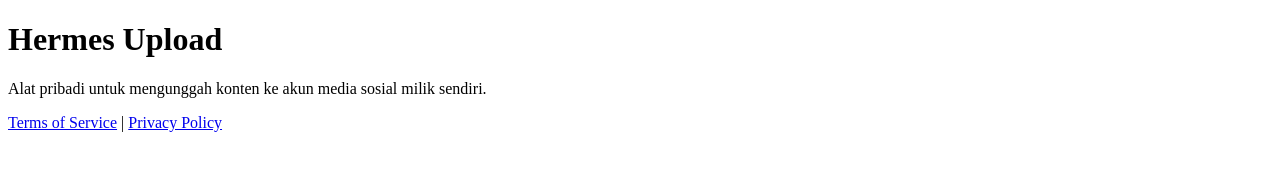
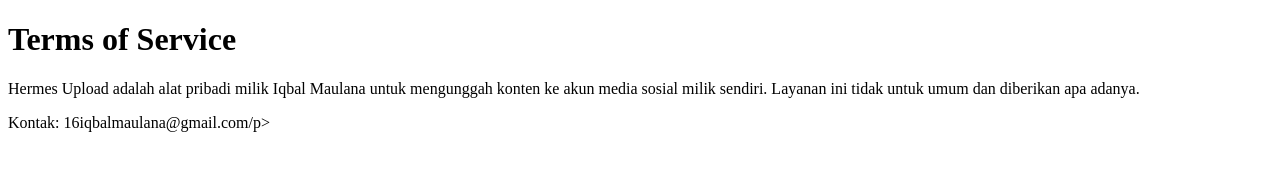
Before and after one commit to iqbalula/iqbalula.github.io, a plain HTML site: page terms.html in a window 1280 px wide. Drawn offline with Linux system fonts and the light colour scheme.

Commit message:
terms.html

```diff
--- a/terms.html
+++ b/terms.html
@@ -1,4 +1,4 @@
-<!doctype html><html><head><meta charset="utf-8"><title>Hermes Upload</title></head>
-<body><h1>Hermes Upload</h1>
-<p>Alat pribadi untuk mengunggah konten ke akun media sosial milik sendiri.</p>
-<p><a href="terms.html">Terms of Service</a> | <a href="privacy.html">Privacy Policy</a></p></body></html>
+<!doctype html><html><head><meta charset="utf-8"><title>Terms of Service</title></head>
+<body><h1>Terms of Service</h1>
+<p>Hermes Upload adalah alat pribadi milik Iqbal Maulana untuk mengunggah konten ke akun media sosial milik sendiri. Layanan ini tidak untuk umum dan diberikan apa adanya.</p>
+<p>Kontak: 16iqbalmaulana@gmail.com/p></body></html>
```
